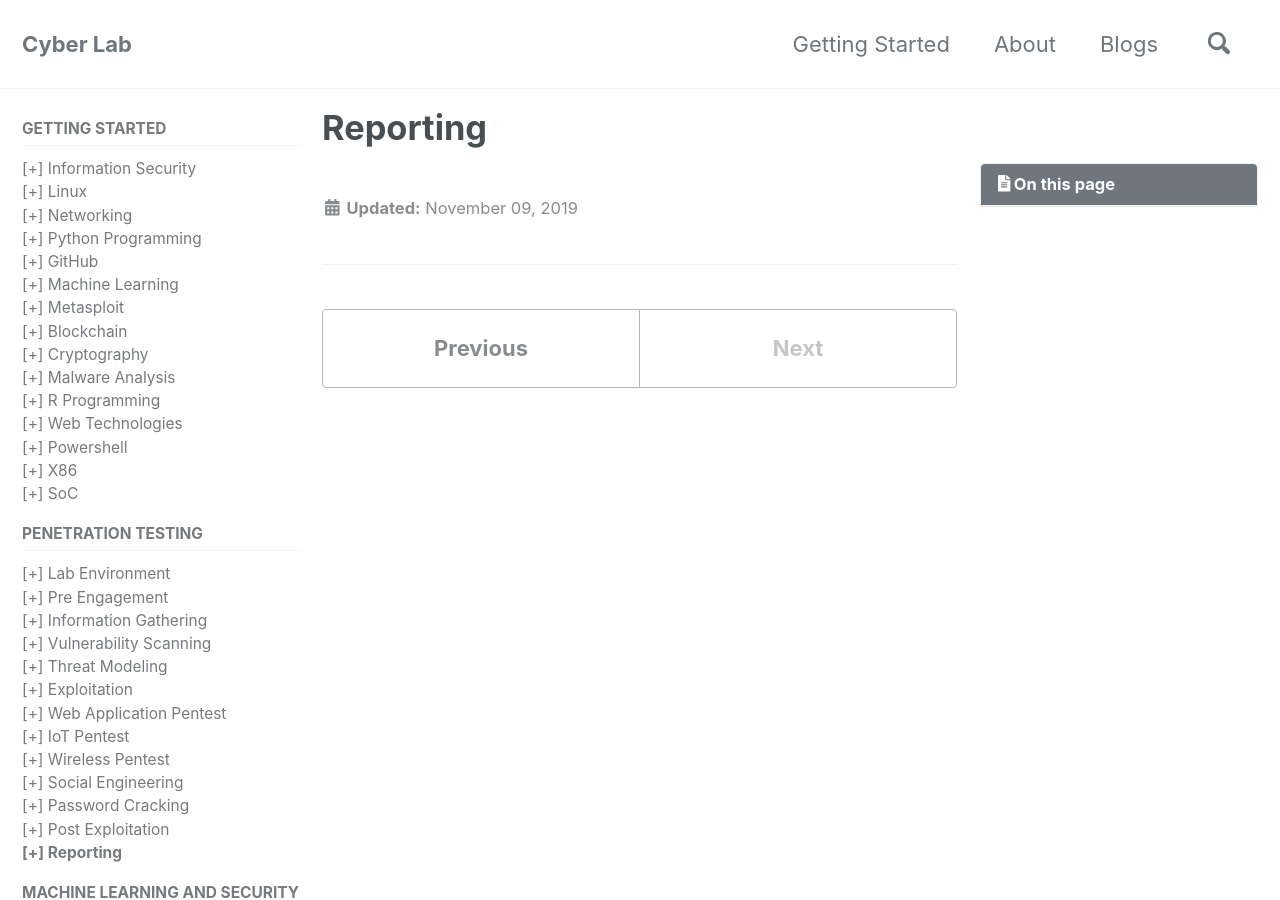
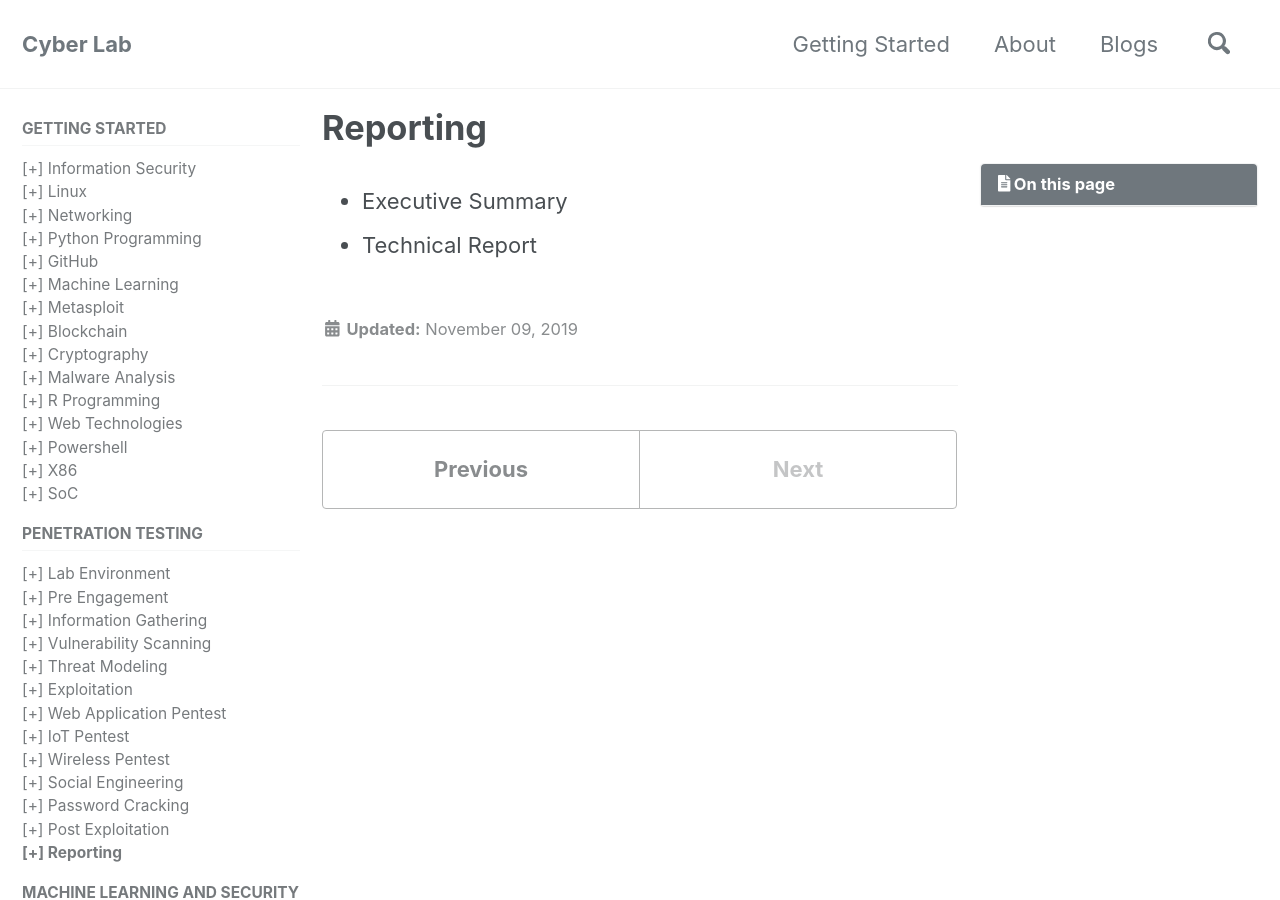
Before and after one commit to mohareti/cyberlab, a Jekyll site: the page built from _pentest/90_reporting.md, in a window 1280 px wide and 900 px high. Built offline with Jekyll 4.4.1, drawn with Linux system fonts in a browser that asks for light colours; cached includes are drawn as plain includes; nearby versions of some CDN libraries.

Commit message:
Update 90_reporting.md

```diff
--- a/_pentest/90_reporting.md
+++ b/_pentest/90_reporting.md
@@ -3,3 +3,7 @@ title: "Reporting"
 permalink: /pentest/90_Reporting/
 toc: true
 ---
+
+
+- Executive Summary
+- Technical Report
```
